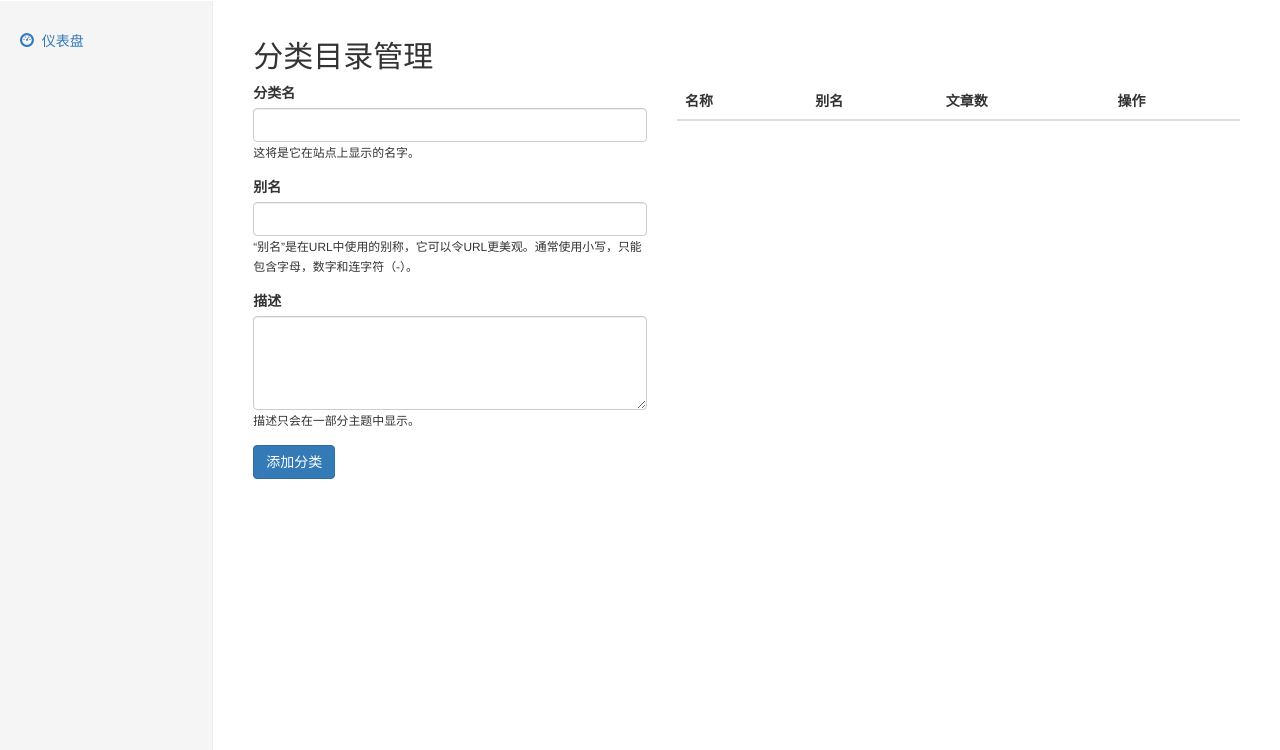
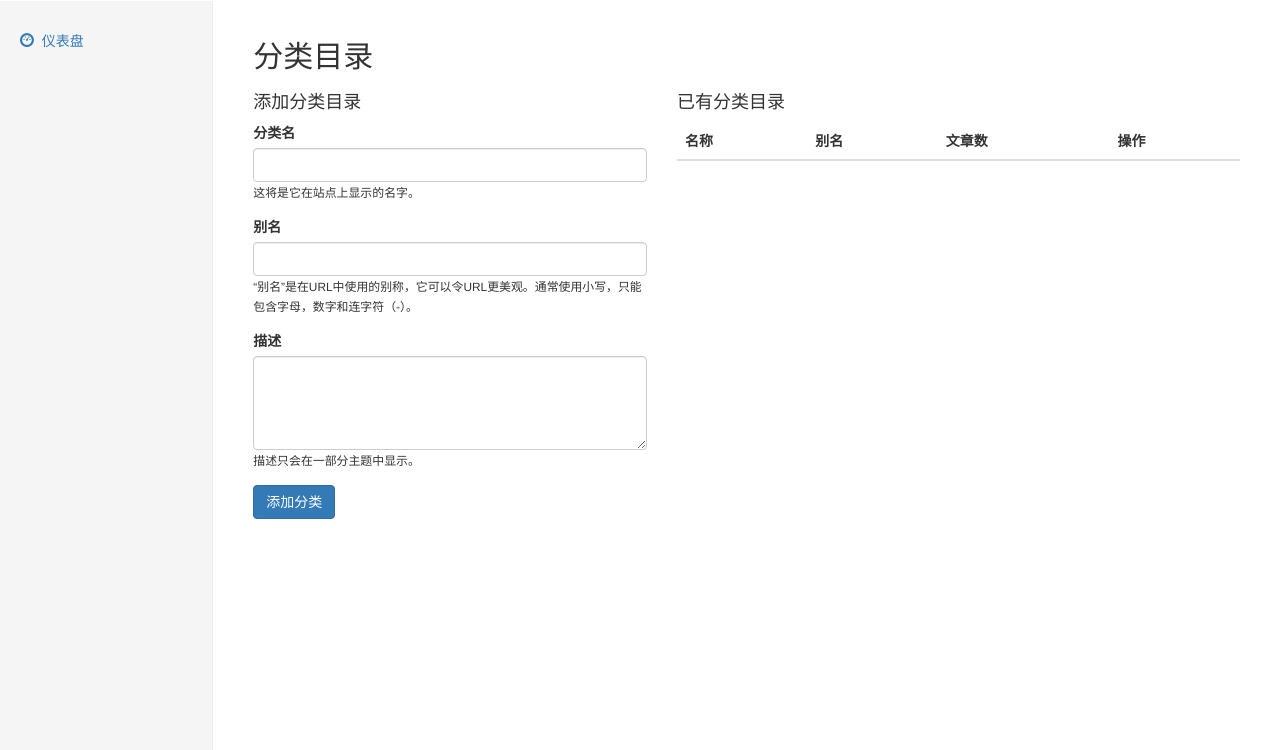
Before and after one commit to RokyZevon/EasyCMS, a Flask app: template app/templates/admin/metas.html in a window 1280 px wide. Shown: the part 50-800 px from the top of the page. Run offline with Flask 2, Linux system fonts and the light colour scheme; the template is opened without the code that fills it: values that come from a table or form of the project are taken from there, others are empty; some libraries are stand-ins or nearby versions.

Commit message:
update metas.html

```diff
--- a/app/templates/admin/metas.html
+++ b/app/templates/admin/metas.html
@@ -1,9 +1,10 @@
 {% extends "admin/base.html" %}
 {% block content %}
-    <h2>分类目录管理</h2>
+    <h2>分类目录</h2>
 
     <div class="row">
         <div class="col-md-5">
+            <h4>添加分类目录</h4>
             <form method="POST" action="/admin/metas">
                 {{ addForm.hidden_tag() }}
                 <div class="form-group">
@@ -27,6 +28,7 @@
             </form>
         </div>
         <div class="col-md-7">
+            <h4>已有分类目录</h4>
             <table class="table table-hover">
                 <thead>
                 <tr>
```
